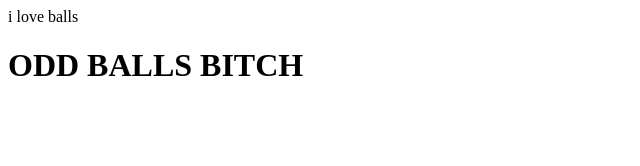
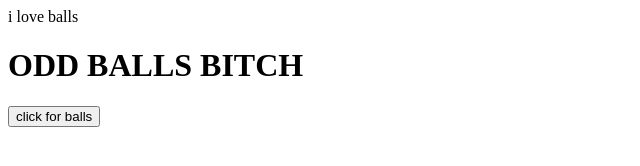
Before and after one commit to VULTURACE/ODDBALLS, a plain HTML site: page index.html in a window 1280 px wide. Shown: the whole page, without its empty margins (0-640 px from the left). Drawn offline with Linux system fonts and the light colour scheme.

Commit message:
Update index.html

```diff
--- a/index.html
+++ b/index.html
@@ -8,5 +8,8 @@
 <body>
     i love balls
  <h1> ODD BALLS BITCH</h1>
+    <div>
+        <button>click for balls</button>
+    </div>
 </body>
 </html>
```
